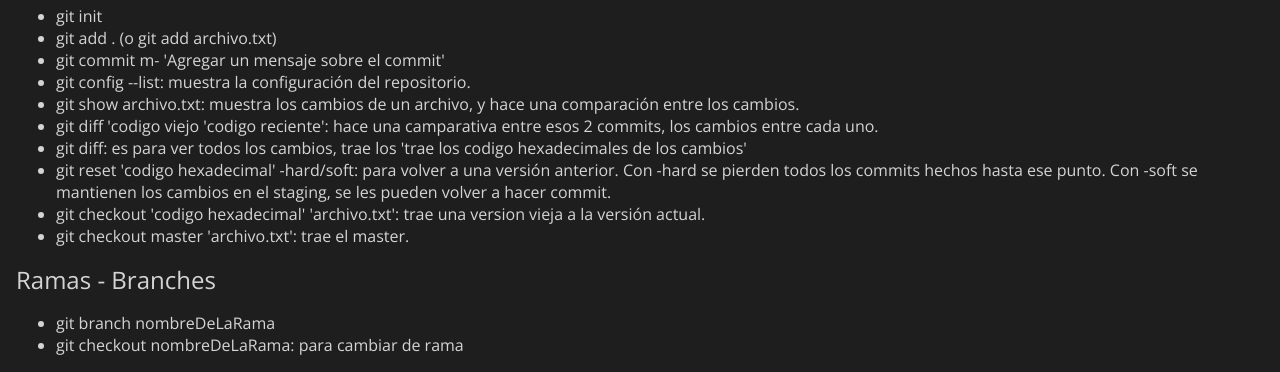
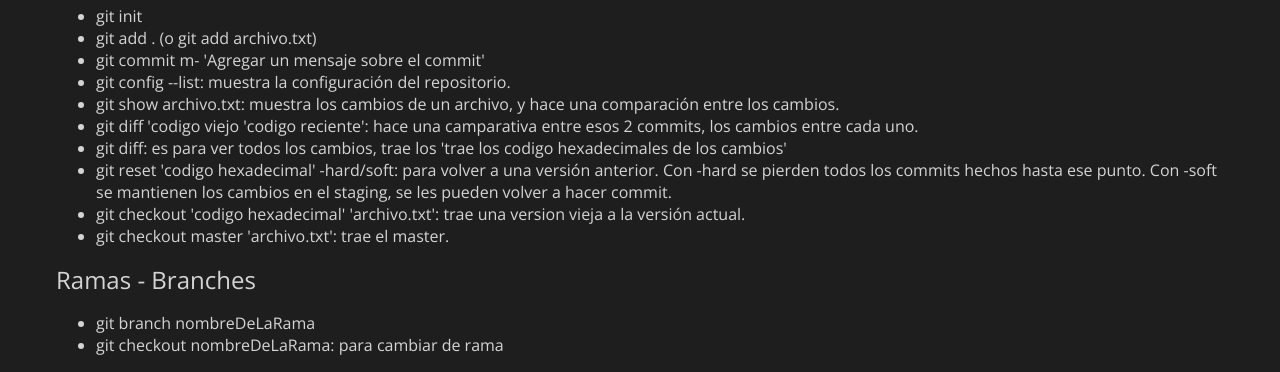
Before and after one commit to DavidRivadeneyra/Blog-Super-Cool, a plain HTML site: page index.html in a window 1280 px wide. Shown: the part 494-866 px from the top of the page. Drawn offline with nearby package versions, Linux system fonts and the light colour scheme.

Commit message:
se define un ancho mÃaximo para pantallas de 1200px

```diff
--- a/css/styles.css
+++ b/css/styles.css
@@ -27,6 +27,14 @@ body {
     position: relative;
 }
 
+.l-container {
+    max-width: 1200px;
+    padding-left: 1rem;
+    padding-right: 1rem;
+    margin-left: auto;
+    margin-right: auto;
+}
+
 .cabecera {
     color: var(--alt-color);
     width: 100%;
--- a/index.html
+++ b/index.html
@@ -8,13 +8,13 @@
     <link rel="stylesheet" href="css/styles.css">
     <title>🙃 Aprendiendo Git</title>
 </head>
-<body class="body">
+<body class="body l-container ">
     <div class="cabecera"><h1>Blogpost</h1></div>
     <main class="main">
         <h1>Pequeña lista de comandos Git (usando Markdown 🙃)</h1>
+        <img src="https://git-scm.com/images/logo@2x.png" alt="git log">
         <h2>Pasos para crear un repositorio de <a href="https://git-scm.com/">Git</a></h2>
         <p>En este Blog vamos a aprender Git.</p>
-        <img src="https://git-scm.com/images/logo@2x.png" alt="git log">
         <ul>
             <li>git init</li>
             <li>git add . (o git add archivo.txt)</li>
@@ -34,7 +34,5 @@
             <li>git checkout nombreDeLaRama: para cambiar de rama</li>
         </ul>
     </main>
-
-
 </body>
 </html>
```
